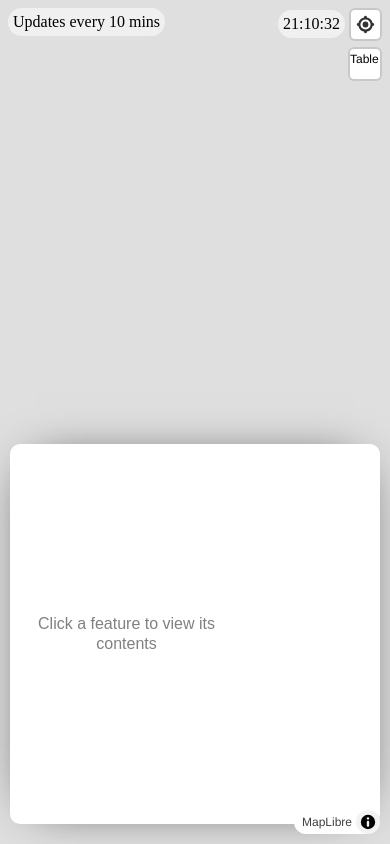
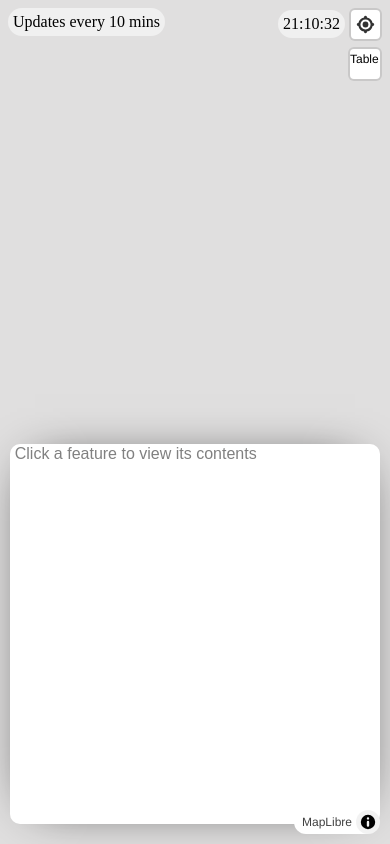
Before and after one commit to ferdsdo/vancouverTrafficCameraMap, a plain HTML site: page index.html in a window 390 px wide. Drawn offline with nearby package versions, Linux system fonts and the light colour scheme; no server answers.

Commit message:
added mobile style

```diff
--- a/styles.css
+++ b/styles.css
@@ -145,3 +145,13 @@ The toggleSidebar() function removes this class from the element in order to exp
 .right.collapsed {
     transform: translateY(395px);
 }
+
+@media only screen and (max-width: 600px) {
+    #tbody {
+        display: none;
+    }
+    #right-text {
+        width: 100%;
+        height: 100%;
+    }
+  }
```
